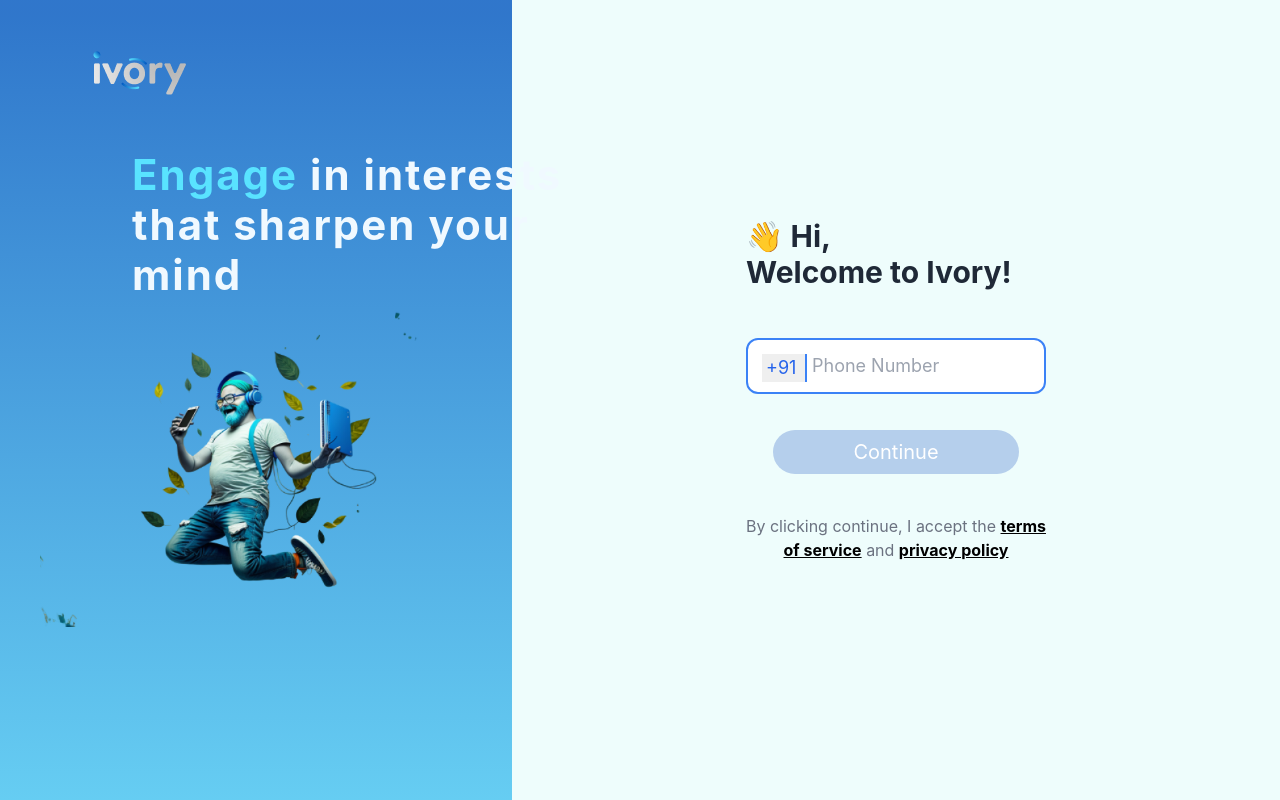
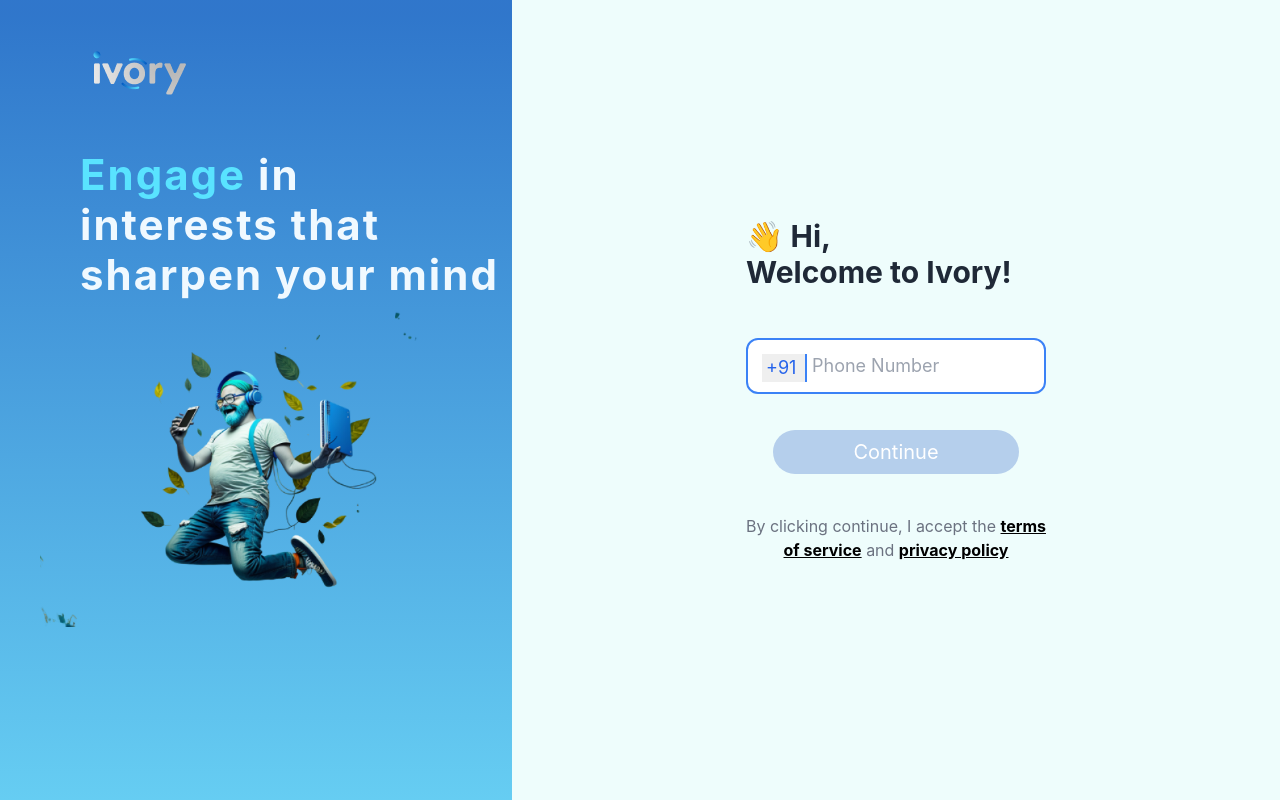
Before and after one commit to Ashish558/ivory-fe, a React (Create React App) app: page /login in a window 1280 px wide. Built offline with nearby package versions, Linux system fonts and the light colour scheme.

Commit message:
activity bug fixes

```diff
--- a/src/pages/Createprofile/Profile.js
+++ b/src/pages/Createprofile/Profile.js
@@ -15,7 +15,7 @@ const Profile = () => {
   const [name, setName] = useState('')
   const [mobile_no, setMobile_no] = useState('')
   const [email,setemail] = useState("");
-  const [addtext, settext] = useState("");
+  const [text, settext] = useState("");
   const [showdiv, setshowdiv] = useState(false);
   const [addnewtextdiv, setaddnewtextdiv] = useState(false);
   const [textColor, setTextColor] = useState('white');
@@ -175,7 +175,7 @@ const Profile = () => {
         console.log(err);
       })
   }
-  console.log('profileData', profileData);
+  console.log('text', interestInput);
   // ------------------------------------------------------------
   return (
     <div className=''>
@@ -318,7 +318,10 @@ const Profile = () => {
                 try our best to add more relavent
                 categories:
               </p>
-              <input type="text" name='addtext' onChange={(e) => settext(e.target.value)} className={styles.parainput} placeholder='Type here..' />
+              <input type="text" name='addtext'
+              value={interestInput}
+               onChange={(e) => setInterestInput(e.target.value)} className={styles.parainput} placeholder='Type here..'
+               />
             </div>
             <button className={styles.send}
               onClick={handleAddInterest}>Send</button>
--- a/src/pages/Login/Login.jsx
+++ b/src/pages/Login/Login.jsx
@@ -73,7 +73,7 @@ const Login = () => {
             <div className="pl-4 md:pl-20 pt-10">
               <img src={logo} alt="" />
             </div>
-            <div className="flex flex-col items-left justify-center gap-2 h-[200px] xl:pl-28 md:pl-10 pl-0 sm:w-[500px]">
+            <div className="flex flex-col items-left justify-center gap-2 h-[200px] xl:pl-20 md:pl-10 pl-0 sm:w-[500px]">
               <h1
                 className={`text-4xl font-bold text-sky-50 mt-10 ${styles.cusStyle}`}
               >
--- a/src/pages/Login/Login.module.css
+++ b/src/pages/Login/Login.module.css
@@ -5,12 +5,13 @@
   width: 240px;
   margin-left: 20px;
 }
+
 @media (min-width: 992px) {
   .cusStyle {
     letter-spacing: 2px !important;
     line-height: 50px;
     font-size: 42px;
-  width:500px;
-  margin-left: 20px !important;
+    width: 100%;
+    margin-left: 0px !important;
   }
 }
```
